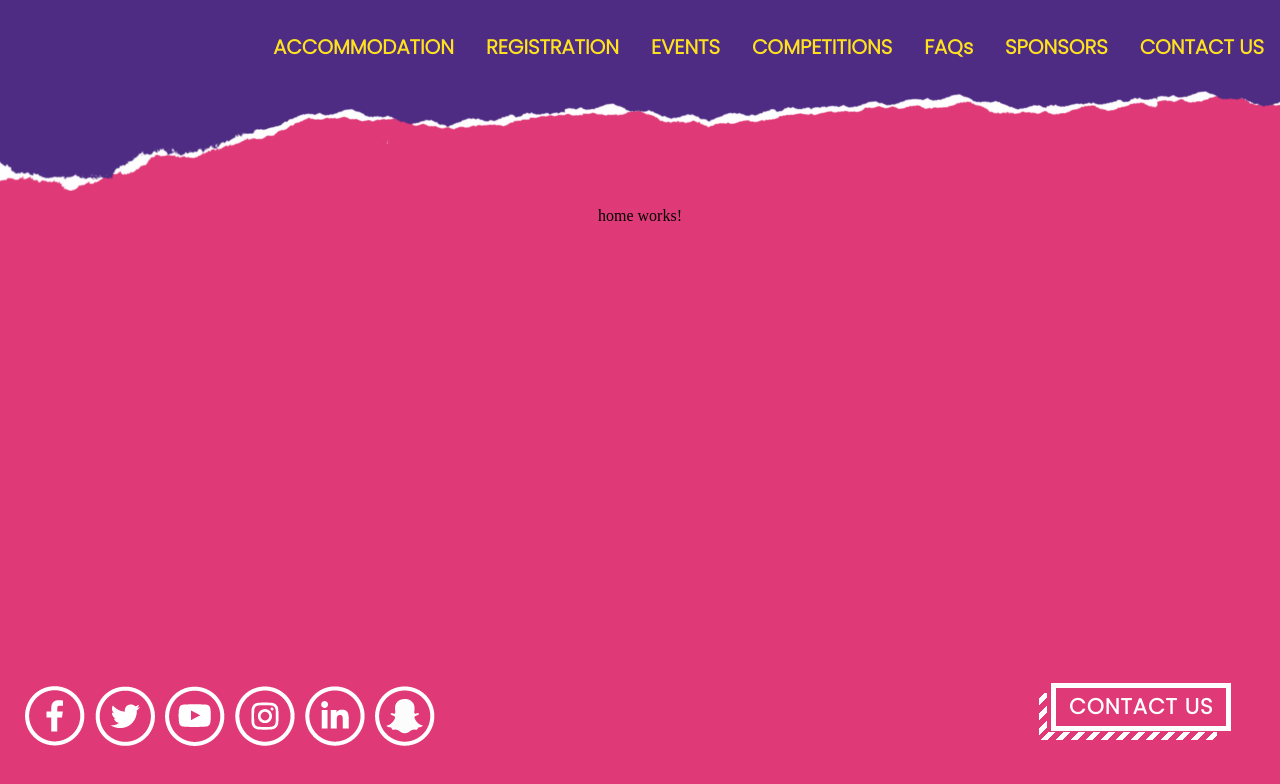
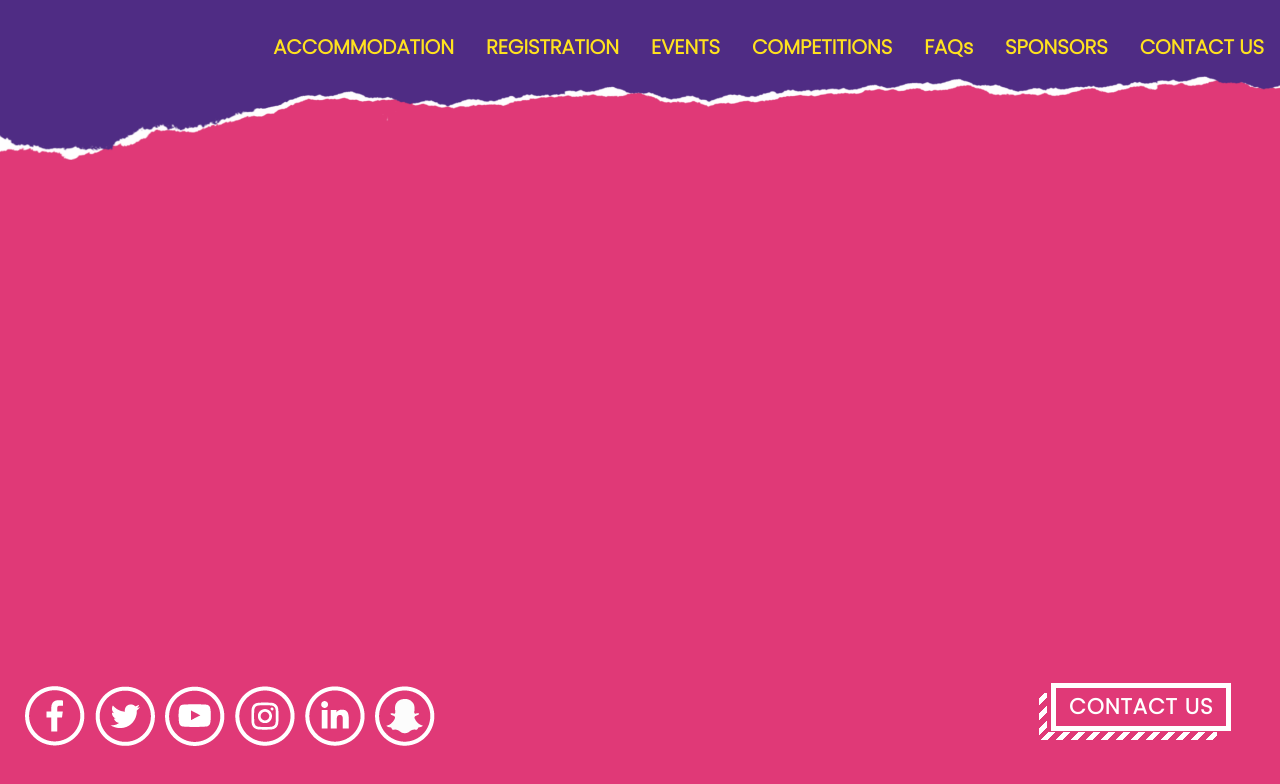
Before and after one commit to prabhat158/mi2k19web, an Angular app: page / in a window 1280 px wide. Shown: the top 784 px of the page. Built offline with nearby package versions, Linux system fonts and the light colour scheme.

Commit message:
Added z-index:999 in ul of header. Changed header appearance on scrolling

```diff
--- a/src/app/app.component.css
+++ b/src/app/app.component.css
@@ -28,7 +28,7 @@
           position: fixed;
           top: 0;
           width: 100%;
-          height: 80px;
+          height: 160px;
           text-align: center;
         }
 
--- a/src/app/app.component.html
+++ b/src/app/app.component.html
@@ -5,7 +5,7 @@
   <link href="https://fonts.googleapis.com/css?family=Poppins:300&display=swap" rel="stylesheet"></head>
   <div>
 
-  <ul><br>
+  <ul style="z-index:999; background:url(assets/images/topbar.jpg); background-size: 100% 100%;"><br>
       <li><a class="button1" routerLink="contact"><b>CONTACT US</b></a></li>
       <li><a class="button1" routerLink="#"><b>SPONSORS</b></a></li>
       <li><a class="button1" routerLink="#"><b>FAQs</b></a></li>
@@ -16,7 +16,7 @@
   </ul>
 
 
-  <img style="width: 100%;" src="assets/images/topbar.jpg">
+ <!-- <img style="width: 100%;" src="assets/images/topbar.jpg"> -->
 
 <br><br><br><br><br><br>
 
```
Also changed, not shown: 1 other file (tests, documents, lock files or other folders).
